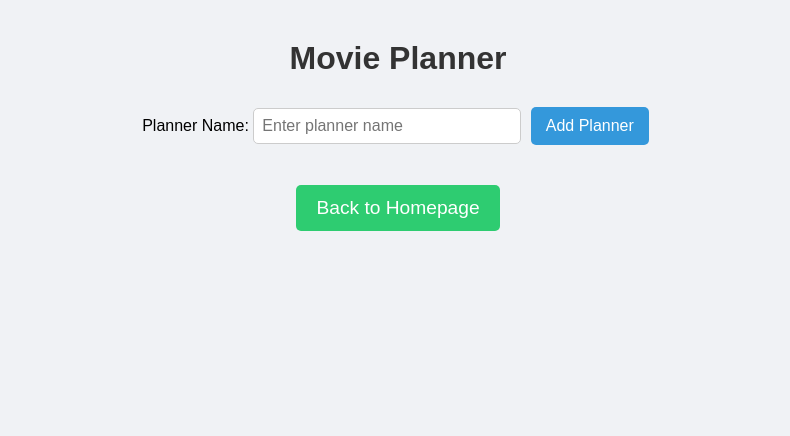
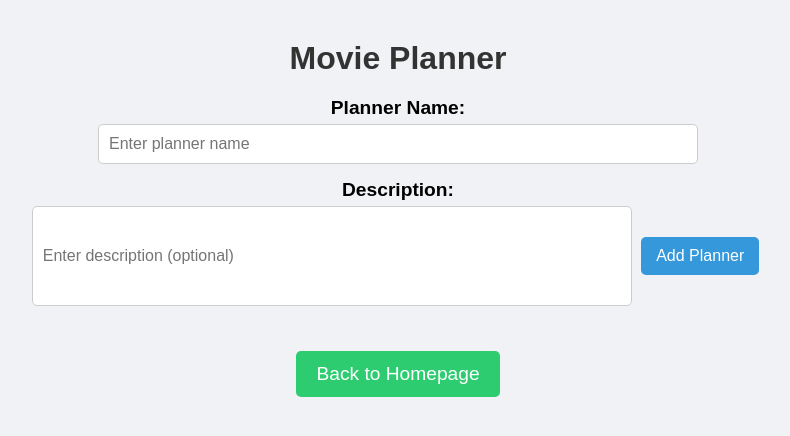
Before and after one commit to joshmiddlecote/cs22, a FastAPI app: page /show-movie-planners/1 in a window 1280 px wide. Shown: the top 436 px of the page, without its empty margins (242-1032 px from the left). Run offline with FastAPI, Linux system fonts and the light colour scheme; data that the repository does not hold is empty.

Commit message:
Update description box

```diff
--- a/app/templates/movie_planner.html
+++ b/app/templates/movie_planner.html
@@ -124,15 +124,29 @@
             background: #27ae60;
         }
         input[type="text"] {
-            padding: 8px;
+            width: 50%;
+            padding: 10px;
             font-size: 1em;
+            margin-bottom: 15px;
+            border-radius: 5px;
             border: 1px solid #ccc;
-            border-radius: 5px;
-            width: 250px;
+            box-sizing: border-box;
+        }
+
+        input[type="text"]#description {
+            height: 100px; /* Larger height for description box */
         }
         form {
             margin-top: 20px;
         }
+
+        label {
+            font-size: 1.2em;
+            font-weight: bold;
+            display: block; /* Ensures labels are block-level and stack vertically */
+            margin-bottom: 5px;
+        }
+
     </style>
 </head>
 <body>
@@ -166,9 +180,6 @@
                 <input type="hidden" name="user_id" value="{{ user_id }}">
                 <input type="hidden" name="planner_id" value="{{ planner.planner_id }}">
 
-                <label for="planner_description">Description (optional):</label>
-                <input type="text" id="description" name="description" placeholder="Enter description (optional)">
-
                 <button type="submit" class="button delete-button">Delete Planner</button>
             </form>
         </div>
@@ -178,6 +189,10 @@
         <input type="hidden" name="user_id" value="{{ user_id }}">
         <label for="planner_name">Planner Name:</label>
         <input type="text" id="name" name="name" placeholder="Enter planner name" required>
+
+        <label for="planner_description">Description:</label>
+        <input type="text" id="description" name="description" placeholder="Enter description (optional)" maxlength="255">
+
         <button type="submit" class="button add-button">Add Planner</button>
     </form>
 
```
